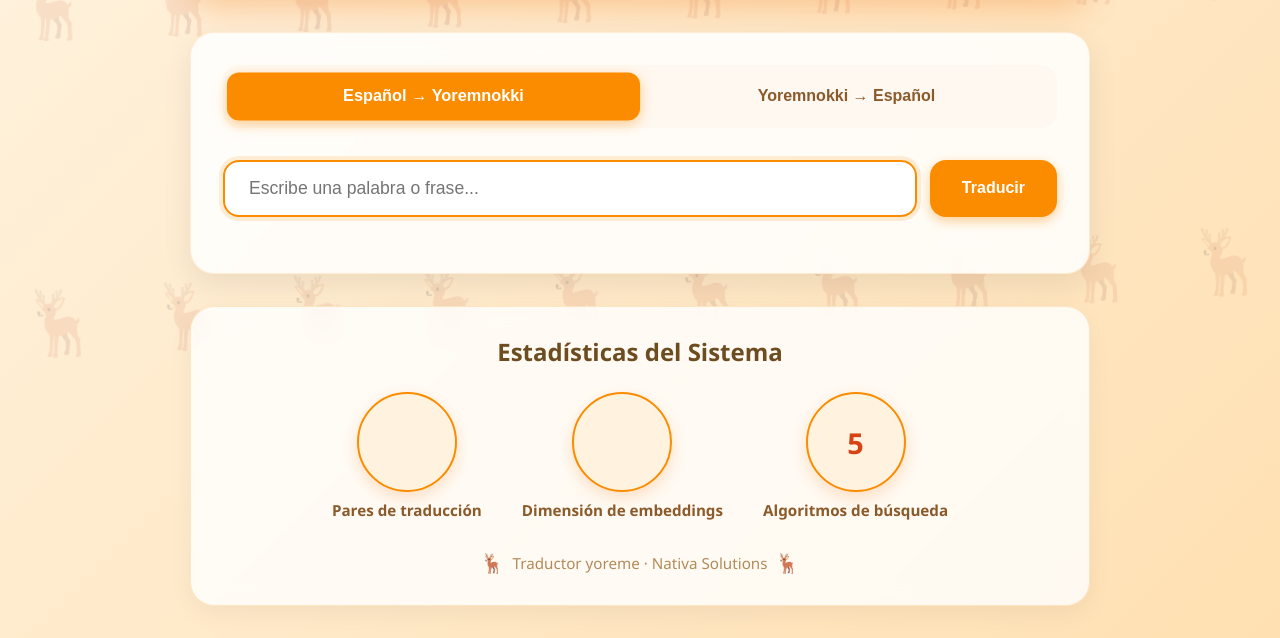
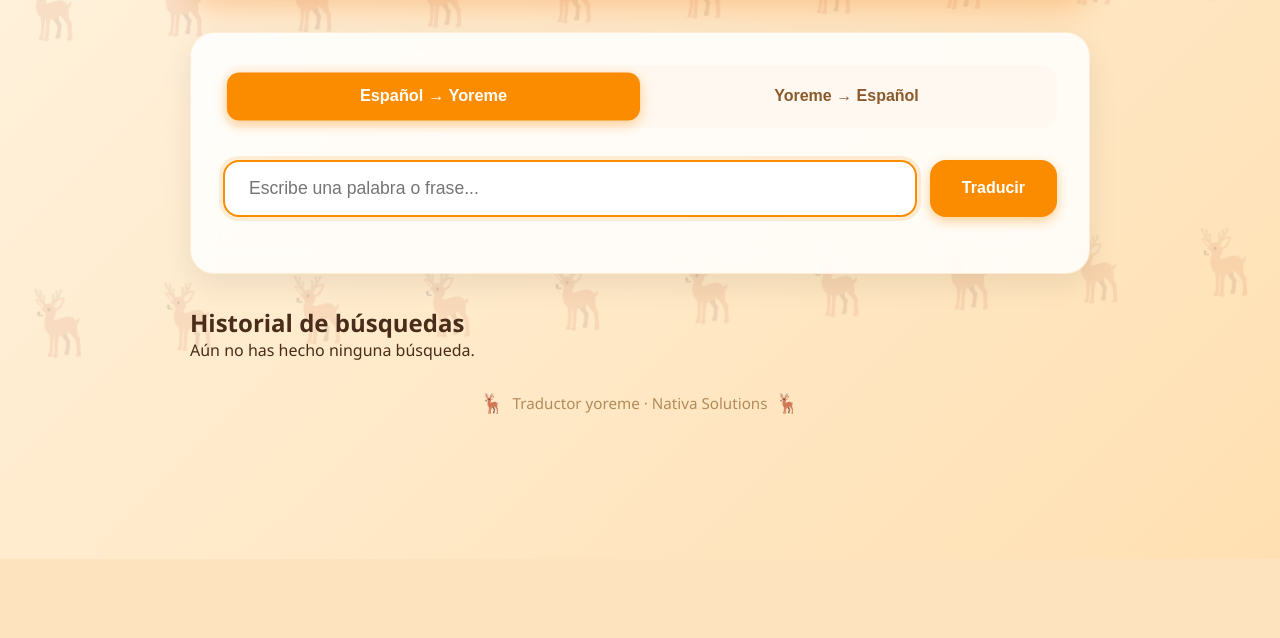
Before and after one commit to Kelvin66775/traductor-yoreme, a Flask app: template templates/index.html in a window 1280 px wide. Shown: the part 241-879 px from the top of the page. After the commit the page ends 800 px from the top, so only its background shows below. Run offline with Flask 3, Linux system fonts and the light colour scheme; the template is opened without the code that fills it, so the values that code supplies are empty; parts of the project's set-up code (start-up, migrations or seed data) failed here and were passed over.

Commit message:
Update index.html

```diff
--- a/templates/index.html
+++ b/templates/index.html
@@ -20,10 +20,10 @@
         <div class="main-card">
             <div class="direction-selector">
                 <button class="direction-btn active" data-direction="es2yor">
-                    Español → Yoremnokki
+                    Español → Yoreme
                 </button>
                 <button class="direction-btn" data-direction="yor2es">
-                    Yoremnokki → Español
+                    Yoreme → Español
                 </button>
             </div>
 
@@ -45,21 +45,11 @@
             </div>
         </div>
 
-        <div class="stats-card">
-            <h2>Estadísticas del Sistema</h2>
-            <div class="stats-grid">
-                <div class="stat-item">
-                    <div class="stat-number" id="totalPairs">{{ total_pairs }}</div>
-                    <div class="stat-label">Pares de traducción</div>
-                </div>
-                <div class="stat-item">
-                    <div class="stat-number">{{ embedding_dim }}</div>
-                    <div class="stat-label">Dimensión de embeddings</div>
-                </div>
-                <div class="stat-item">
-                    <div class="stat-number">5</div>
-                    <div class="stat-label">Algoritmos de búsqueda</div>
-                </div>
+        <!-- 👇 Historial de búsqueda en lugar de estadísticas -->
+        <div class="history-card" id="historyCard">
+            <h2>Historial de búsquedas</h2>
+            <div id="historyList" class="history-list">
+                <p class="history-empty">Aún no has hecho ninguna búsqueda.</p>
             </div>
             <div class="deer-footer">
                 <span>🦌</span> Traductor yoreme · Nativa Solutions <span>🦌</span>
```
